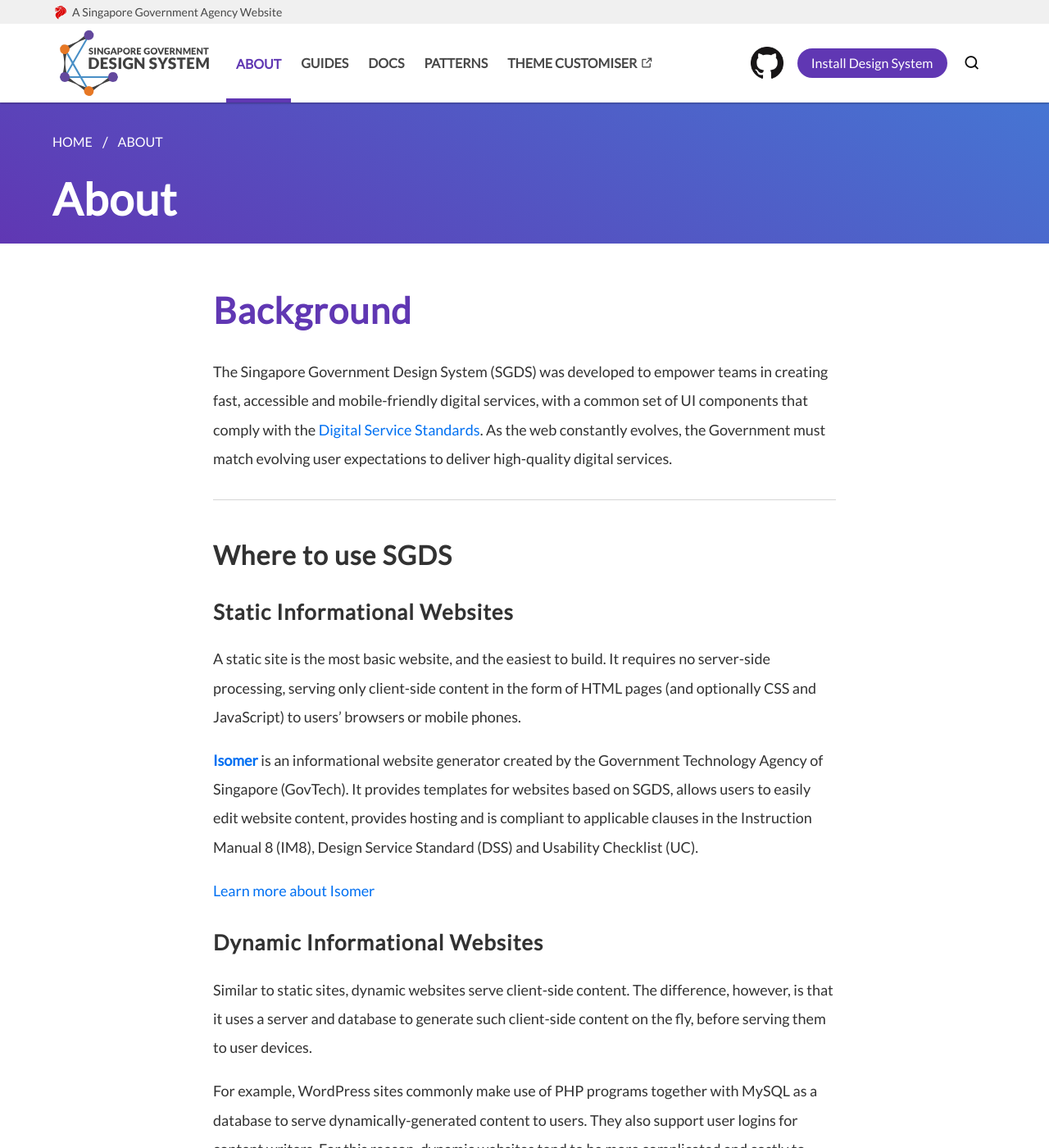
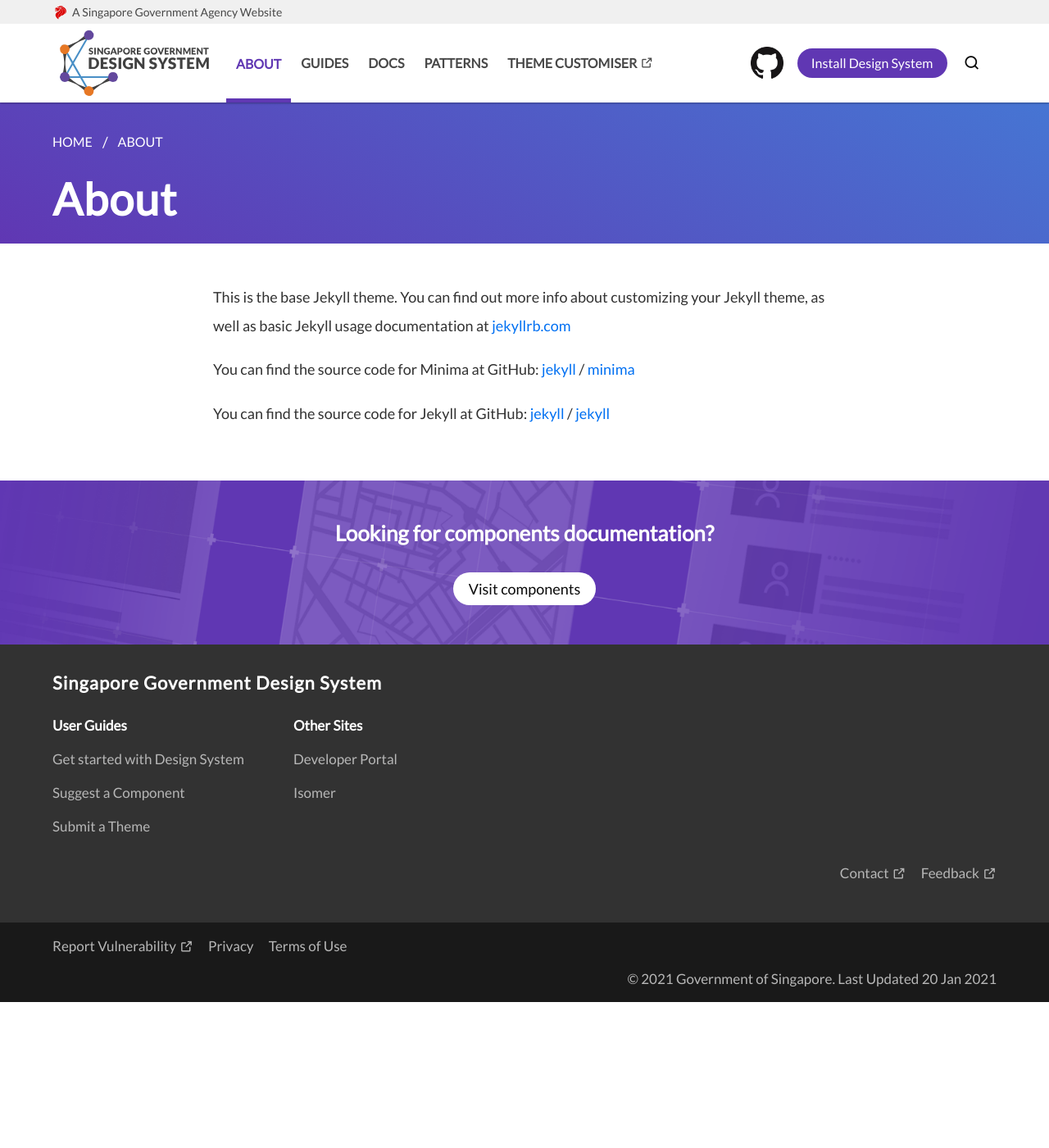
Before and after one commit to isaacteh-ust/sgds-demo, a Jekyll site: the page built from contents/about/content-about.md, in a window 1280 px wide and 1400 px high. Shown: the whole window at 82% size. Built offline with Jekyll 4.4.1, drawn with Linux system fonts in a browser that asks for light colours; some web fonts are replaced; some of the changed text lies outside the part shown.

Commit message:
revert about

```diff
--- a/contents/about/content-about.md
+++ b/contents/about/content-about.md
@@ -1,90 +1,19 @@
 ---
 layout: layout-post
 title: About
+categories: about
 permalink: /about/
 ---
 
-Background
-----------
+This is the base Jekyll theme. You can find out more info about customizing your Jekyll theme, as well as basic Jekyll usage documentation at [jekyllrb.com](https://jekyllrb.com/)
 
-The Singapore Government Design System (SGDS) was developed to empower teams in creating fast, accessible and mobile-friendly digital services, with a common set of UI components that comply with the [Digital Service Standards](https://www.tech.gov.sg/digital-service-standards/). As the web constantly evolves, the Government must match evolving user expectations to deliver high-quality digital services.
+You can find the source code for Minima at GitHub:
+[jekyll][jekyll-organization] /
+[minima](https://github.com/jekyll/minima)
 
-* * *
+You can find the source code for Jekyll at GitHub:
+[jekyll][jekyll-organization] /
+[jekyll](https://github.com/jekyll/jekyll)
 
-### Where to use SGDS
 
-#### Static Informational Websites
-
-A static site is the most basic website, and the easiest to build. It requires no server-side processing, serving only client-side content in the form of HTML pages (and optionally CSS and JavaScript) to users' browsers or mobile phones.
-
-**[Isomer](https://www.isomer.gov.sg/)** is an informational website generator created by the Government Technology Agency of Singapore (GovTech). It provides templates for websites based on SGDS, allows users to easily edit website content, provides hosting and is compliant to applicable clauses in the Instruction Manual 8 (IM8), Design Service Standard (DSS) and Usability Checklist (UC).
-
-[Learn more about Isomer](https://isomer.gov.sg/)
-
-#### Dynamic Informational Websites
-
-Similar to static sites, dynamic websites serve client-side content. The difference, however, is that it uses a server and database to generate such client-side content on the fly, before serving them to user devices.
-
-For example, WordPress sites commonly make use of PHP programs together with MySQL as a database to serve dynamically-generated content to users. They also support user logins for content writers. For this reason, dynamic websites tend to be more complicated and costly to build.
-
-**[Content Website Platform(CWP)](https://www.xtremax.com/discover-cwp)** is a common secured website building and serving platform. It provides a suite of standardised software for hosting content-based websites. It enables unclassified government websites to be centrally managed and operated in the public cloud.
-
-[Learn more about CWP](https://www.xtremax.com/discover-cwp)
-
-#### Transactional Websites
-
-A transactional website is a full-scale website that allows users to perform transactions, for example online banking or retail purchases. Government transactional sites typically allow users to interact with government services digitally, such as HDB or CPF.
-
-Transactional sites are usually built by vendors, who are encouraged to leverage on SGDS to deliver the best user experience.
-
-[Download Design System package](/assets/downloads/sgds-govtech.zip)
-
-* * *
-
-### How Everything Fits
-
-![relationships](/assets/img/img_relationships.png)
-
-* * *
-
-### Our Core Principles
-
-We constantly keep these core principles in mind when making design decisions at SGDS.
-
-**Clarity:** Easy to understand and navigate. Elements highlight important content and improve interactivity.
-
-**Efficiency:** Optimised workflows that help you to deliver the highest quality government websites to the public easily.
-
-**Consistency:** By using standard text styles, icons and interface elements, consistent government branding is achieved. This strengthens users’ intuition when interacting with different government services.
-
-**Reusable:** Eliminate the hassle of recreating basic components and patterns for every new product. SGDS houses a comprehensive collection of design components for you. These tried-and-tested assets reflect the industry’s best practices.
-
-* * *
-
-### Why use a design system?
-
-A design system is a collection of reusable components, guided by clear standards, that can be assembled together to build any number of applications. It enables teams to build better products more quickly at scale using reusable designs.
-
-This concept is well-explained by Brad Frost through [Atomic Design](http://bradfrost.com/blog/post/atomic-web-design/) from Brad Frost:
-
-Atoms
-
-The basic building blocks, for e.g. form label, an icon or a button
-
-Molecules
-
-Groups of atoms bonded together to do one thing
-
-Organisms
-
-Groups of molecules joined together to form a complex section of an interface
-
-Templates
-
-Groups of organisms stitched together to form pages
-
-Pages
-
-Pages are specific instances of templates. These are what end users ultimately see
-
-Atomic design comprises designs spanning from abstract to concrete. Because of this, we can create products that are visually consistent, yet retain distinctive features. And by assembling rather than deconstructing, we are crafting an efficient design system to help you save time and effort.
+[jekyll-organization]: https://github.com/jekyll
```
Also changed, not shown: 2 other files.
